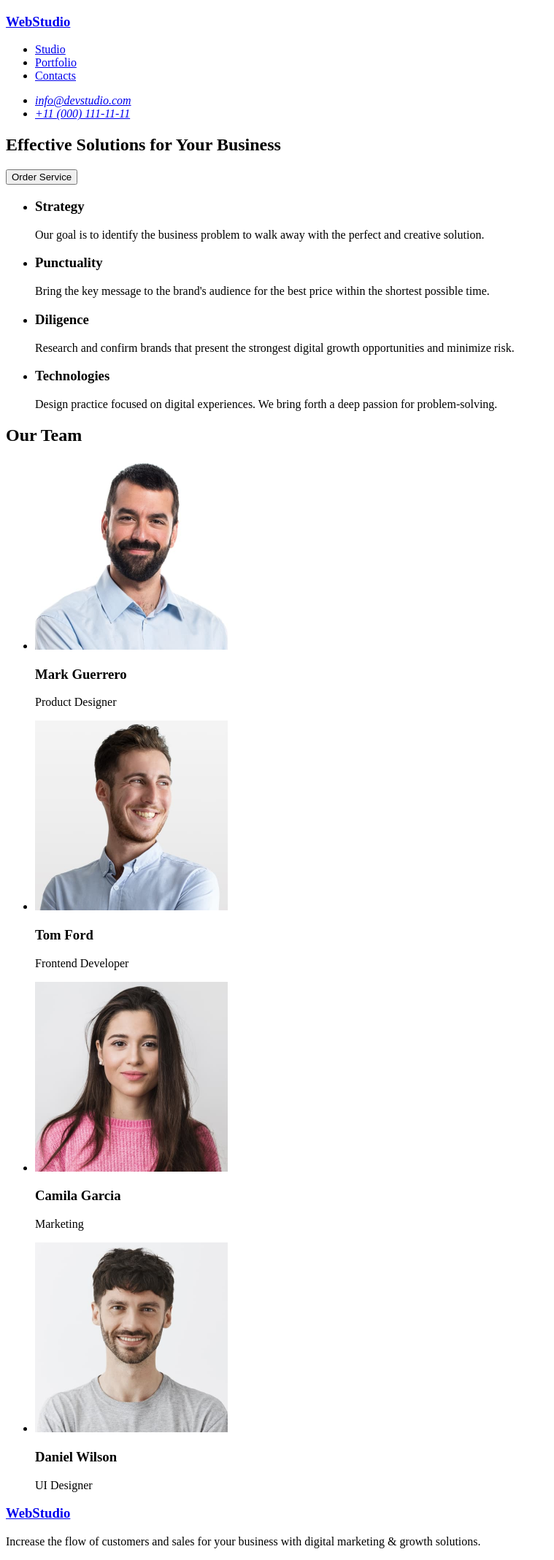
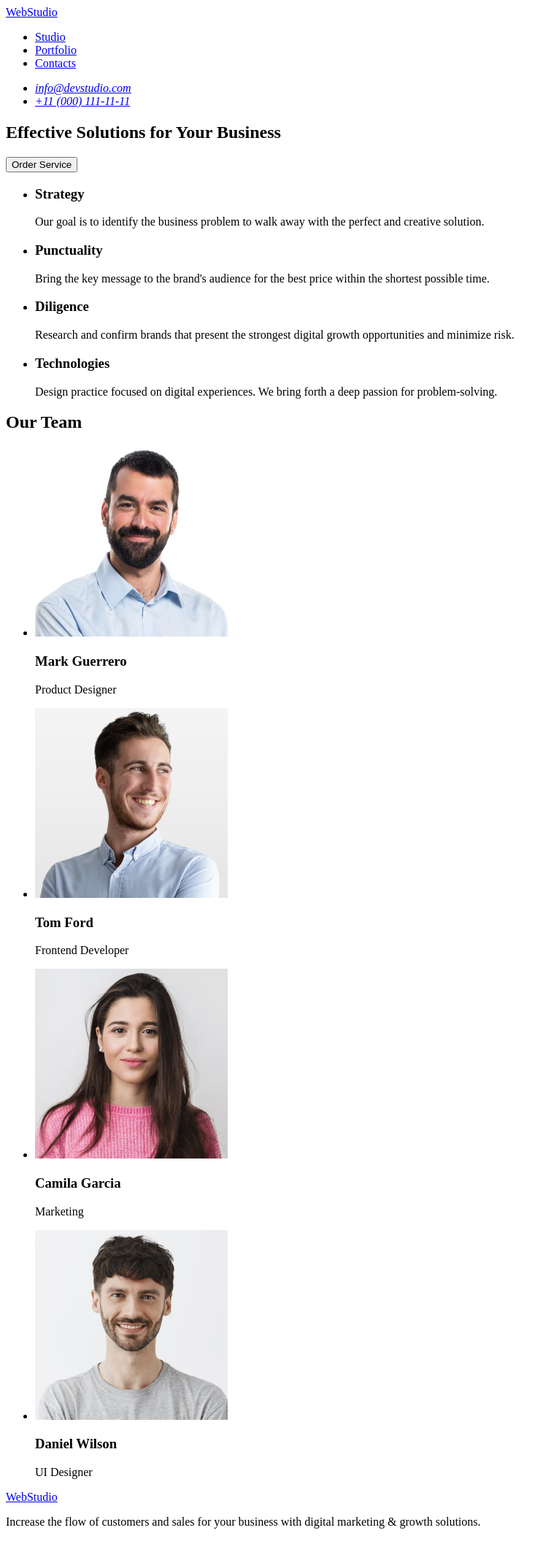
Before and after one commit to Yana160916/goit-markup-hw-01, a plain HTML site: page index.html in a window 1280 px wide. Shown: the whole page at 73% size, without its empty margins (0-759 px from the left). After the commit the page ends 2110 px from the top, so only its background shows below. Drawn offline with Linux system fonts and the light colour scheme.

Commit message:
Update index

```diff
--- a/index.html
+++ b/index.html
@@ -8,7 +8,7 @@
   <body>
     <header>
       <nav>
-        <h3><a href="./index.html">WebStudio</a></h3>
+        <a href="./index.html">WebStudio</a>
         <ul>
           <li><a href="#studio">Studio</a></li>
           <li><a href="#portfolio">Portfolio</a></li>
@@ -83,7 +83,7 @@
     </main>
 
     <footer>
-      <h3><a href="./index.html">WebStudio</a></h3>
+      <a href="./index.html">WebStudio</a>
     <p>Increase the flow of customers and sales for your business with digital marketing & growth solutions.</p>
     </footer>
   </body>
```
